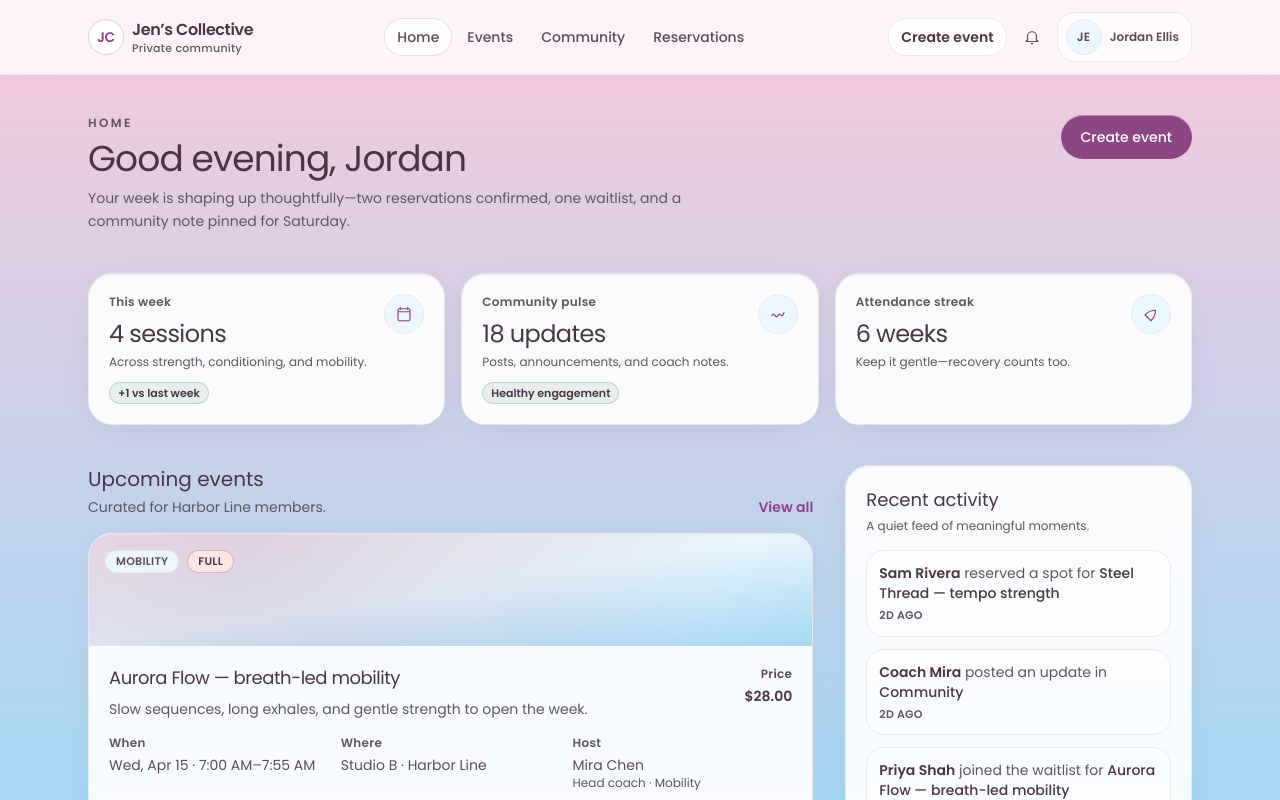
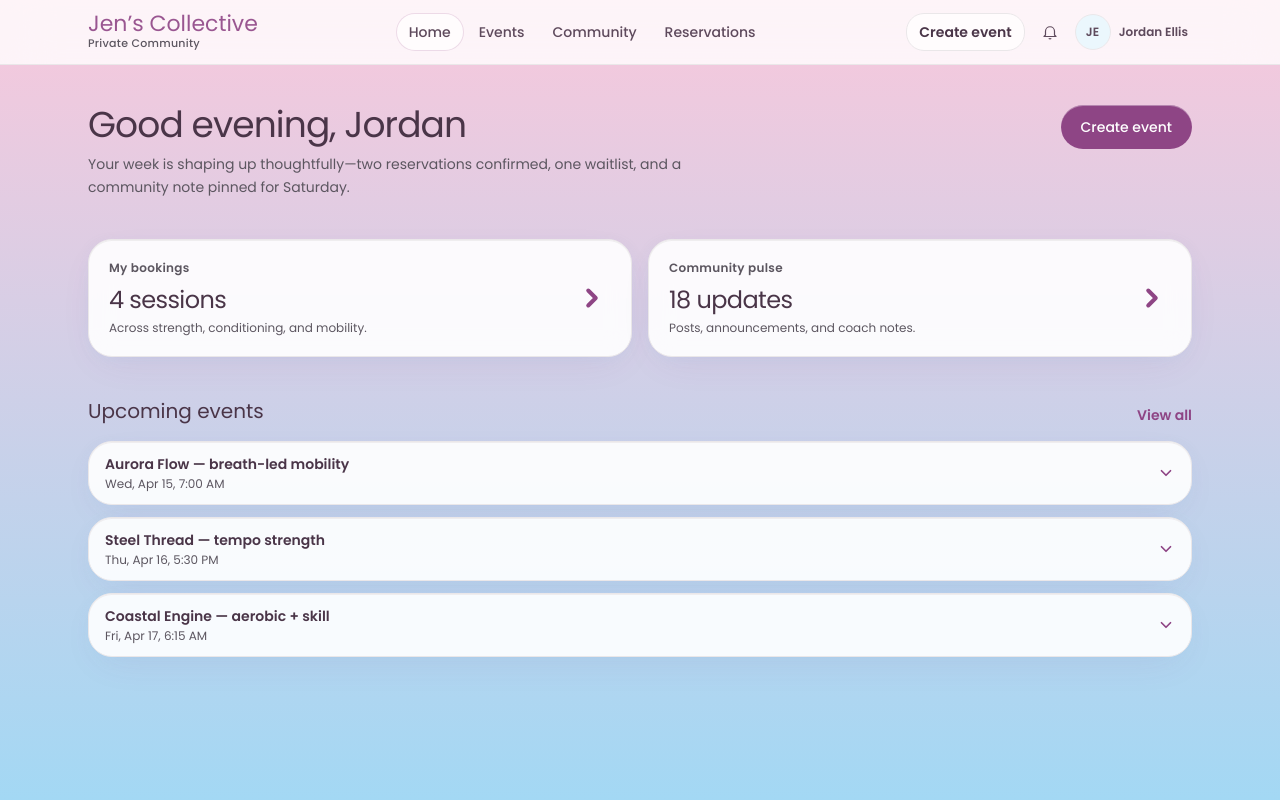
Before and after one commit to Alina-Anton/JensCollective, a React (Vite) app: page / in a window 1280 px wide. Shown: the top 800 px of the page. Built offline with nearby package versions, Linux system fonts and the light colour scheme.

Commit message:
feat: refactor upcoming events into accordions, simplify event cards, and polish navbar/profile actions
Made-with: Cursor

```diff
--- a/index.html
+++ b/index.html
@@ -8,7 +8,7 @@
     <link rel="preconnect" href="https://fonts.googleapis.com" />
     <link rel="preconnect" href="https://fonts.gstatic.com" crossorigin />
     <link
-      href="https://fonts.googleapis.com/css2?family=Poppins:ital,wght@0,400;0,500;0,600;0,700;1,400&display=swap"
+      href="https://fonts.googleapis.com/css2?family=Dancing+Script:wght@500;600&family=Poppins:ital,wght@0,400;0,500;0,600;0,700;1,400&display=swap"
       rel="stylesheet"
     />
     <title>Jen’s Collective — Private community</title>
--- a/src/components/brand/Logo.tsx
+++ b/src/components/brand/Logo.tsx
@@ -14,46 +14,23 @@ export function Logo({
   const onGradient = variant === 'onGradient'
 
   return (
-    <Link to={to} className={cn('group inline-flex items-center gap-2', className)}>
-      <span
-        className={cn(
-          'relative inline-flex size-9 items-center justify-center rounded-xl border shadow-[0_1px_0_rgba(0,0,0,0.04)_inset]',
-          onGradient
-            ? 'border-white/40 bg-white/15 shadow-none'
-            : 'border-border bg-surface',
-        )}
-      >
-        <span
-          className={cn(
-            'font-display text-sm font-semibold tracking-tight',
-            onGradient ? 'text-white' : 'text-accent',
-          )}
-        >
-          JC
-        </span>
-        <span
-          className={cn(
-            'pointer-events-none absolute inset-0 rounded-xl ring-1 transition',
-            onGradient ? 'ring-white/25 group-hover:ring-white/45' : 'ring-accent/10 group-hover:ring-accent/30',
-          )}
-        />
-      </span>
+    <Link to={to} className={cn('group inline-flex items-center', className)}>
       <span className="leading-tight">
         <span
           className={cn(
-            'block font-display text-base font-semibold tracking-tight',
-            onGradient ? 'text-white' : 'text-fg',
+            'block text-[22px] leading-none [font-family:"Dancing_Script",cursive]',
+            onGradient ? 'text-white' : 'text-accent/90',
           )}
         >
           Jen’s Collective
         </span>
         <span
           className={cn(
-            'block text-[11px] font-medium tracking-wide',
-            onGradient ? 'text-white/75' : 'text-muted',
+            'mt-0.5 block text-[11px] font-medium tracking-wide',
+            onGradient ? 'text-white/80' : 'text-muted',
           )}
         >
-          Private community
+          Private Community
         </span>
       </span>
     </Link>
--- a/src/components/dashboard/StatsCard.tsx
+++ b/src/components/dashboard/StatsCard.tsx
@@ -1,4 +1,5 @@
 import type { ReactNode } from 'react'
+import { Link } from 'react-router-dom'
 import { Card } from '@/components/ui/Card'
 import { cn } from '@/lib/cn'
 
@@ -7,6 +8,8 @@ export function StatsCard({
   value,
   hint,
   icon,
+  actionTo,
+  actionLabel = 'Open',
   trend,
   className,
 }: {
@@ -14,12 +17,14 @@ export function StatsCard({
   value: string
   hint?: string
   icon?: ReactNode
+  actionTo?: string
+  actionLabel?: string
   trend?: { label: string; positive?: boolean }
   className?: string
 }) {
   return (
     <Card className={cn('p-5', className)}>
-      <div className="flex items-start justify-between gap-3">
+      <div className="flex items-center justify-between gap-3">
         <div className="min-w-0">
           <p className="text-xs font-semibold tracking-wide text-muted">{label}</p>
           <p className="mt-2 font-display text-2xl tracking-tight text-fg">{value}</p>
@@ -41,6 +46,22 @@ export function StatsCard({
           <div className="inline-flex size-10 items-center justify-center rounded-2xl border border-border bg-surface-3 text-accent">
             {icon}
           </div>
+        ) : actionTo ? (
+          <Link
+            to={actionTo}
+            aria-label={actionLabel}
+            className="inline-flex items-center justify-center self-center px-1 text-accent transition hover:scale-110 hover:animate-pulse hover:text-[color-mix(in_oklab,var(--color-accent)_88%,black)]"
+          >
+            <svg width="30" height="30" viewBox="0 0 24 24" fill="none" aria-hidden>
+              <path
+                d="M9 6l6 6-6 6"
+                stroke="currentColor"
+                strokeWidth="3.2"
+                strokeLinecap="round"
+                strokeLinejoin="round"
+              />
+            </svg>
+          </Link>
         ) : null}
       </div>
     </Card>
--- a/src/components/events/EventCard.tsx
+++ b/src/components/events/EventCard.tsx
@@ -1,7 +1,6 @@
 import { Link } from 'react-router-dom'
 import type { GymEvent } from '@/data/mockData'
 import { formatMoney, spotsLeft } from '@/data/mockData'
-import { Badge } from '@/components/ui/Badge'
 import { Card } from '@/components/ui/Card'
 import { ReserveButton } from '@/components/events/ReserveButton'
 import { cn } from '@/lib/cn'
@@ -19,43 +18,29 @@ export function EventCard({
   event,
   className,
   reservedByUser,
+  hideTitle = false,
 }: {
   event: GymEvent
   className?: string
   reservedByUser?: boolean
+  hideTitle?: boolean
 }) {
   const left = spotsLeft(event)
   const toast = useToast()
 
   return (
-    <Card className={cn('overflow-hidden transition hover:border-border-strong', className)}>
-      <div className="relative">
-        <div
-          className="h-28 w-full bg-gradient-to-br from-accent-soft via-secondary-soft to-page-bottom"
-          aria-hidden
-        />
-        <div className="absolute inset-0 bg-[radial-gradient(900px_circle_at_20%_0%,rgba(142,69,133,0.16),transparent_55%)]" />
-        <div className="absolute left-4 top-4 flex flex-wrap gap-2">
-          <Badge tone="neutral">{event.category}</Badge>
-          {left <= 0 ? (
-            <Badge tone="danger">Full</Badge>
-          ) : left <= 2 ? (
-            <Badge tone="warning">Few spots left</Badge>
-          ) : (
-            <Badge tone="success">{left} spots left</Badge>
-          )}
-        </div>
-      </div>
-
+    <Card className={cn('bg-surface overflow-hidden transition hover:border-border-strong', className)}>
       <div className="space-y-4 p-5">
         <div className="flex items-start justify-between gap-4">
           <div className="min-w-0 space-y-2">
+            {!hideTitle ? (
               <Link
                 to={`/events/${event.id}`}
                 className="block font-display text-lg leading-snug tracking-tight text-fg decoration-transparent underline-offset-4 transition hover:underline hover:decoration-accent/50"
               >
                 {event.title}
               </Link>
+            ) : null}
             <p className="text-sm text-muted">{event.description}</p>
           </div>
           <div className="hidden shrink-0 text-right sm:block">
@@ -64,7 +49,7 @@ export function EventCard({
           </div>
         </div>
 
-        <dl className="grid gap-3 text-sm sm:grid-cols-3">
+        <dl className="grid gap-3 text-sm sm:grid-cols-4">
           <div>
             <dt className="text-xs font-semibold tracking-wide text-muted">When</dt>
             <dd className="mt-1 text-fg-soft">{formatRange(event.startsAt, event.endsAt)}</dd>
@@ -78,6 +63,12 @@ export function EventCard({
             <dd className="mt-1 text-fg-soft">
               {event.host.name}
               <span className="block text-xs text-muted">{event.host.title}</span>
+            </dd>
+          </div>
+          <div>
+            <dt className="text-xs font-semibold tracking-wide text-muted">Spots</dt>
+            <dd className="mt-1 text-fg-soft">
+              {left}/{event.maxSpots}
             </dd>
           </div>
         </dl>
--- a/src/components/layout/Navbar.tsx
+++ b/src/components/layout/Navbar.tsx
@@ -18,6 +18,16 @@ export function Navbar() {
   return (
     <header className="sticky top-0 z-40 border-b border-border bg-surface/80 backdrop-blur-xl">
       <div className="mx-auto flex max-w-6xl items-center justify-between gap-4 px-4 py-3 sm:px-6">
+        <button
+          type="button"
+          className="inline-flex rounded-xl border border-border bg-surface-2 p-2 text-fg md:hidden"
+          aria-expanded={open}
+          aria-label="Open menu"
+          onClick={() => setOpen((v) => !v)}
+        >
+          {open ? <CloseIcon /> : <MenuIcon />}
+        </button>
+
         <Logo />
 
         <nav className="hidden items-center gap-1 md:flex">
@@ -54,23 +64,13 @@ export function Navbar() {
           </Link>
           <Link
             to="/me"
-            className="hidden items-center gap-2 rounded-xl border border-border bg-surface-2/70 px-2 py-1.5 transition hover:border-border-strong sm:inline-flex"
+            className="inline-flex items-center gap-2 px-0 py-0.5 transition"
           >
             <Avatar initials={currentUser.initials} title={currentUser.name} className="size-8" />
-            <span className="max-w-[9rem] truncate pr-1 text-xs font-semibold text-fg-soft">
+            <span className="hidden max-w-[9rem] truncate pr-1 text-xs font-semibold text-fg-soft sm:block">
               {currentUser.name}
             </span>
           </Link>
-
-          <button
-            type="button"
-            className="inline-flex rounded-xl border border-border bg-surface-2 p-2 text-fg md:hidden"
-            aria-expanded={open}
-            aria-label="Open menu"
-            onClick={() => setOpen((v) => !v)}
-          >
-            {open ? <CloseIcon /> : <MenuIcon />}
-          </button>
         </div>
       </div>
 
@@ -94,13 +94,6 @@ export function Navbar() {
               </NavLink>
             ))}
             <Link
-              to="/events/new"
-              onClick={() => setOpen(false)}
-              className="rounded-xl bg-accent px-3 py-2 text-center text-sm font-semibold text-on-accent"
-            >
-              Create event
-            </Link>
-            <Link
               to="/settings/notifications"
               onClick={() => setOpen(false)}
               className="rounded-xl px-3 py-2 text-sm font-semibold text-fg-soft hover:bg-surface-2"
@@ -110,10 +103,9 @@ export function Navbar() {
             <Link
               to="/me"
               onClick={() => setOpen(false)}
-              className="flex items-center gap-2 rounded-xl px-3 py-2 text-sm font-semibold text-fg-soft hover:bg-surface-2"
+              className="rounded-xl px-3 py-2 text-sm font-semibold text-fg-soft hover:bg-surface-2"
             >
-              <Avatar initials={currentUser.initials} className="size-8" />
-              Profile & reservations
+              My Profile
             </Link>
           </div>
         </div>
--- a/src/data/mockData.ts
+++ b/src/data/mockData.ts
@@ -60,6 +60,7 @@ export const currentUser = {
   name: 'Jordan Ellis',
   email: 'jordan@example.com',
   initials: 'JE',
+  avatarUrl: '',
   memberSince: '2023-09-12',
   tier: 'Founding member',
 }
--- a/src/pages/Dashboard.tsx
+++ b/src/pages/Dashboard.tsx
@@ -1,44 +1,50 @@
-import { useEffect, useMemo, useState } from 'react'
-import { Link } from 'react-router-dom'
-import { StatsCard } from '@/components/dashboard/StatsCard'
-import { EventCard } from '@/components/events/EventCard'
-import { Button } from '@/components/ui/Button'
-import { Card, CardBody } from '@/components/ui/Card'
-import { DashboardSkeleton } from '@/components/ui/Skeleton'
-import { activityFeed, currentUser, events, reservations } from '@/data/mockData'
-import { formatRelative } from '@/lib/format'
+import { useEffect, useMemo, useState } from "react";
+import { Link } from "react-router-dom";
+import { StatsCard } from "@/components/dashboard/StatsCard";
+import { EventCard } from "@/components/events/EventCard";
+import { Button } from "@/components/ui/Button";
+import { DashboardSkeleton } from "@/components/ui/Skeleton";
+import {
+  currentUser,
+  events,
+  reservations,
+} from "@/data/mockData";
 
 const reservedSet = new Set(
-  reservations.filter((r) => r.status === 'confirmed' || r.status === 'waitlist').map((r) => r.eventId),
-)
+  reservations
+    .filter((r) => r.status === "confirmed" || r.status === "waitlist")
+    .map((r) => r.eventId),
+);
 
 export function Dashboard() {
-  const [loading, setLoading] = useState(true)
+  const [loading, setLoading] = useState(true);
 
   useEffect(() => {
-    const t = window.setTimeout(() => setLoading(false), 780)
-    return () => window.clearTimeout(t)
-  }, [])
+    const t = window.setTimeout(() => setLoading(false), 780);
+    return () => window.clearTimeout(t);
+  }, []);
 
   const upcoming = useMemo(() => {
     return [...events]
-      .sort((a, b) => new Date(a.startsAt).getTime() - new Date(b.startsAt).getTime())
-      .slice(0, 3)
-  }, [])
+      .sort(
+        (a, b) =>
+          new Date(a.startsAt).getTime() - new Date(b.startsAt).getTime(),
+      )
+      .slice(0, 3);
+  }, []);
 
-  if (loading) return <DashboardSkeleton />
+  if (loading) return <DashboardSkeleton />;
 
   return (
     <div className="space-y-10">
       <div className="flex flex-col justify-between gap-6 sm:flex-row sm:items-end">
         <div className="min-w-0 space-y-2">
-          <p className="text-xs font-semibold tracking-[0.2em] text-muted uppercase">Home</p>
           <h1 className="font-display text-3xl tracking-tight text-fg sm:text-4xl">
-            Good evening, {currentUser.name.split(' ')[0]}
+            Good evening, {currentUser.name.split(" ")[0]}
           </h1>
           <p className="max-w-2xl text-sm leading-relaxed text-muted">
-            Your week is shaping up thoughtfully—two reservations confirmed, one waitlist, and a
-            community note pinned for Saturday.
+            Your week is shaping up thoughtfully—two reservations confirmed, one
+            waitlist, and a community note pinned for Saturday.
           </p>
         </div>
         <Button to="/events/new" variant="primary" className="sm:self-start">
@@ -46,35 +52,28 @@ export function Dashboard() {
         </Button>
       </div>
 
-      <div className="grid gap-4 md:grid-cols-3">
+      <div className="grid gap-4 md:grid-cols-2">
         <StatsCard
-          label="This week"
+          label="My bookings"
           value="4 sessions"
           hint="Across strength, conditioning, and mobility."
-          trend={{ label: '+1 vs last week', positive: true }}
-          icon={<CalendarIcon />}
+          actionTo="/me"
+          actionLabel="Open my reserved events"
         />
         <StatsCard
           label="Community pulse"
           value="18 updates"
           hint="Posts, announcements, and coach notes."
-          trend={{ label: 'Healthy engagement', positive: true }}
-          icon={<WaveIcon />}
-        />
-        <StatsCard
-          label="Attendance streak"
-          value="6 weeks"
-          hint="Keep it gentle—recovery counts too."
-          icon={<LeafIcon />}
+          actionTo="/community"
+          actionLabel="Open community page"
         />
       </div>
 
-      <div className="grid gap-8 lg:grid-cols-3">
-        <section className="space-y-4 lg:col-span-2">
+      <div className="space-y-4">
+        <section className="space-y-4">
           <div className="flex items-end justify-between gap-4">
             <div>
               <h2 className="font-display text-xl text-fg">Upcoming events</h2>
-              <p className="mt-1 text-sm text-muted">Curated for Harbor Line members.</p>
             </div>
             <Link
               to="/events"
@@ -83,93 +82,53 @@ export function Dashboard() {
               View all
             </Link>
           </div>
-          <div className="space-y-4">
+          <div className="space-y-3">
             {upcoming.map((e) => (
-              <EventCard key={e.id} event={e} reservedByUser={reservedSet.has(e.id)} />
+              <details
+                key={e.id}
+                className="group overflow-hidden rounded-2xl border border-border bg-surface/90 shadow-card"
+              >
+                <summary className="flex cursor-pointer list-none items-center justify-between gap-3 px-4 py-3">
+                  <div className="min-w-0">
+                    <p className="truncate text-sm font-semibold text-fg">{e.title}</p>
+                    <p className="mt-0.5 flex flex-wrap items-center gap-x-2 text-xs text-muted">
+                      <span>
+                        {new Intl.DateTimeFormat("en-US", {
+                          weekday: "short",
+                          month: "short",
+                          day: "numeric",
+                          hour: "numeric",
+                          minute: "2-digit",
+                        }).format(new Date(e.startsAt))}
+                      </span>
+                    </p>
+                  </div>
+                  <span className="shrink-0 text-accent transition group-open:rotate-180">
+                    <svg width="18" height="18" viewBox="0 0 24 24" fill="none" aria-hidden>
+                      <path
+                        d="M6 9l6 6 6-6"
+                        stroke="currentColor"
+                        strokeWidth="2.3"
+                        strokeLinecap="round"
+                        strokeLinejoin="round"
+                      />
+                    </svg>
+                  </span>
+                </summary>
+                <div className="border-t border-border p-3">
+                  <EventCard
+                    event={e}
+                    reservedByUser={reservedSet.has(e.id)}
+                    hideTitle
+                    className="border-0 bg-transparent shadow-none"
+                  />
+                </div>
+              </details>
             ))}
           </div>
         </section>
 
-        <aside className="space-y-4">
-          <Card>
-            <CardBody className="space-y-4">
-              <div>
-                <h2 className="font-display text-lg text-fg">Recent activity</h2>
-                <p className="mt-1 text-xs text-muted">A quiet feed of meaningful moments.</p>
-              </div>
-              <ul className="space-y-3">
-                {activityFeed.map((a) => (
-                  <li key={a.id} className="rounded-xl border border-border bg-surface/40 p-3">
-                    <p className="text-sm text-fg-soft">
-                      <span className="font-semibold text-fg">{a.user}</span>{' '}
-                      <span className="text-muted">{a.action}</span>{' '}
-                      <span className="font-medium text-fg">{a.target}</span>
-                    </p>
-                    <p className="mt-1 text-[11px] font-semibold tracking-wide text-muted uppercase">
-                      {formatRelative(a.at)}
-                    </p>
-                  </li>
-                ))}
-              </ul>
-              <Button to="/community" variant="secondary" className="w-full">
-                Open community
-              </Button>
-            </CardBody>
-          </Card>
-
-          <Card>
-            <CardBody className="space-y-3">
-              <p className="text-sm font-semibold text-fg">Coaches on deck</p>
-              <p className="text-xs text-muted">
-                Mira is prioritizing mobility resets; Noah is taking new strength assessments on
-                Thursdays.
-              </p>
-              <Button to="/events" variant="ghost" className="w-full justify-center">
-                Browse full schedule
-              </Button>
-            </CardBody>
-          </Card>
-        </aside>
       </div>
     </div>
-  )
+  );
 }
-
-function CalendarIcon() {
-  return (
-    <svg width="18" height="18" viewBox="0 0 24 24" fill="none" aria-hidden>
-      <path
-        d="M7 3v3M17 3v3M4 9h16M6 5h12a2 2 0 0 1 2 2v12a2 2 0 0 1-2 2H6a2 2 0 0 1-2-2V7a2 2 0 0 1 2-2Z"
-        stroke="currentColor"
-        strokeWidth="1.6"
-        strokeLinecap="round"
-      />
-    </svg>
-  )
-}
-
-function WaveIcon() {
-  return (
-    <svg width="18" height="18" viewBox="0 0 24 24" fill="none" aria-hidden>
-      <path
-        d="M4 14c3-6 5 6 8 0s5 6 8-4"
-        stroke="currentColor"
-        strokeWidth="1.6"
-        strokeLinecap="round"
-      />
-    </svg>
-  )
-}
-
-function LeafIcon() {
-  return (
-    <svg width="18" height="18" viewBox="0 0 24 24" fill="none" aria-hidden>
-      <path
-        d="M12 21c6-6 6-14 6-14s-8 0-14 6c3 3 5 5 8 8Z"
-        stroke="currentColor"
-        strokeWidth="1.6"
-        strokeLinejoin="round"
-      />
-    </svg>
-  )
-}
--- a/src/pages/ProfileReservations.tsx
+++ b/src/pages/ProfileReservations.tsx
@@ -223,15 +223,11 @@ export function ProfileReservations() {
                 Change password
               </Button>
               <Button variant="ghost" className="w-full">
-                Download my data
+                Log out
               </Button>
-              <p className="text-xs text-muted">
-                Need to pause membership?{' '}
-                <Link className="font-semibold text-fg-soft hover:text-fg" to="/community">
-                  Message admins in Community
-                </Link>
-                .
-              </p>
+              <Button variant="danger" className="w-full">
+                Delete account
+              </Button>
             </CardBody>
           </Card>
         </div>
```
Also changed, not shown: src/components/ui/Avatar.tsx (+7 -1 lines), src/pages/CreateEvent.tsx (+7 -25 lines), src/pages/EventsBoard.tsx (+50 -19 lines). Lines whose indentation alone changed are shown as unchanged.
